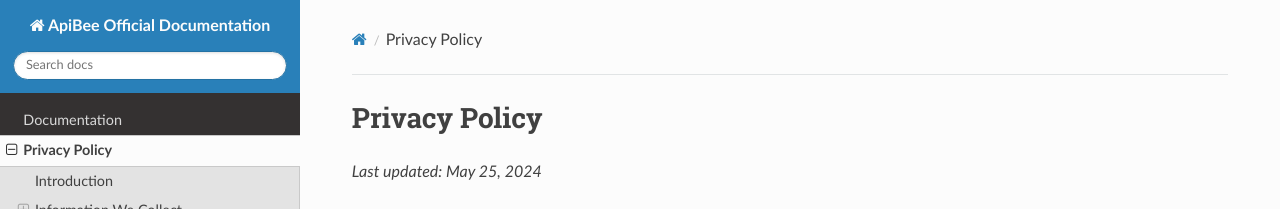
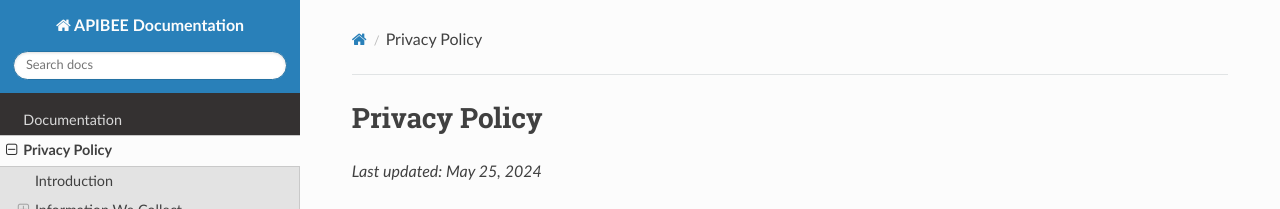
Before and after one commit to itbusina/testlemon-docs, an MkDocs documentation site: the page built from docs/docs/privacy-policy.md, in a window 1280 px wide. Shown: the top 209 px of the page. Built offline with MkDocs 1.6.1, drawn with Linux system fonts in a browser that asks for light colours; nearby versions of some CDN libraries.

Commit message:
Update mkdocs.yml

```diff
--- a/docs/mkdocs.yml
+++ b/docs/mkdocs.yml
@@ -1,4 +1,4 @@
-site_name: ApiBee Official Documentation
+site_name: APIBEE Documentation
 site_url: https://docs.apibee.itbusina.com/
 theme:
   name: readthedocs
```
